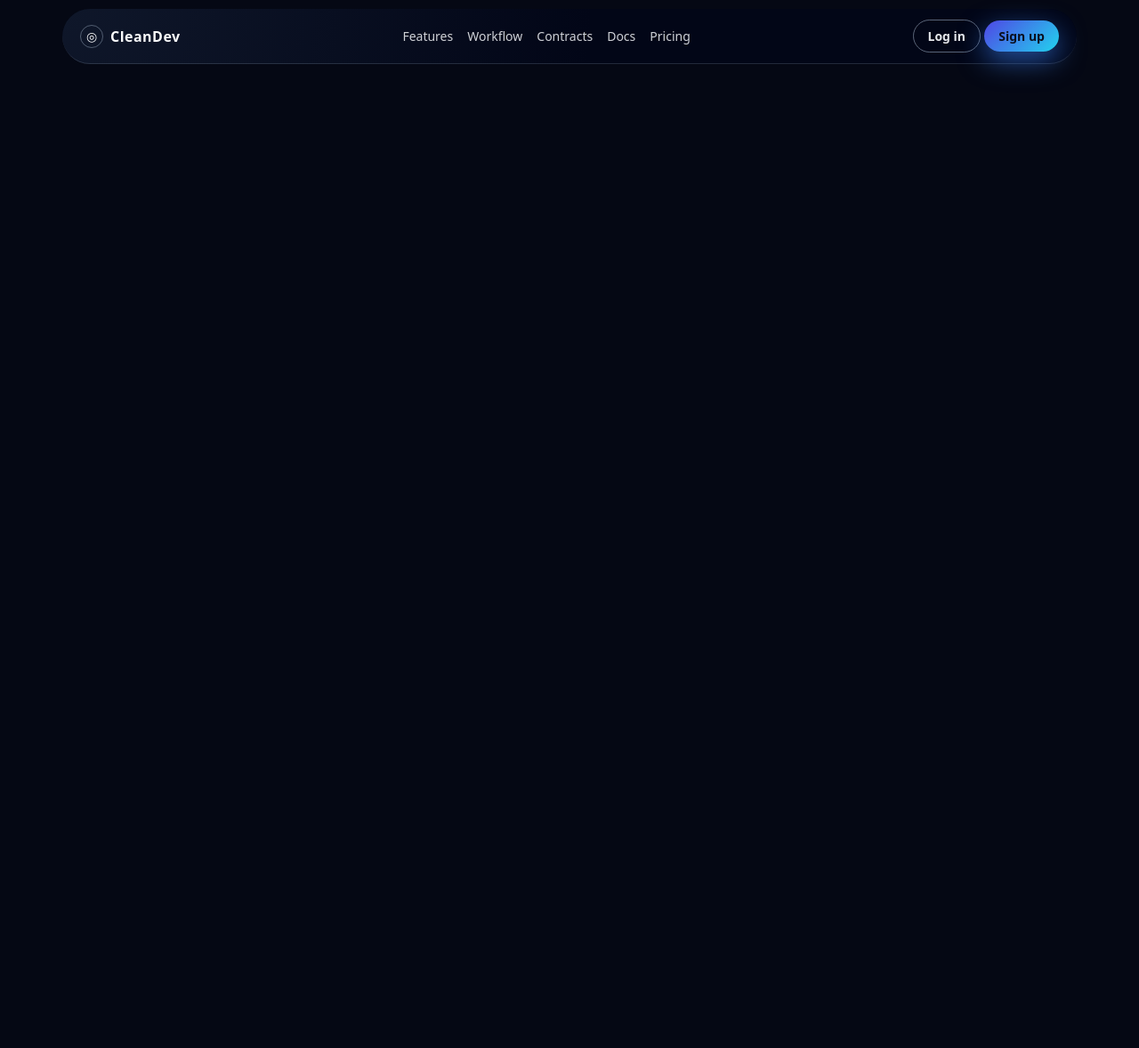
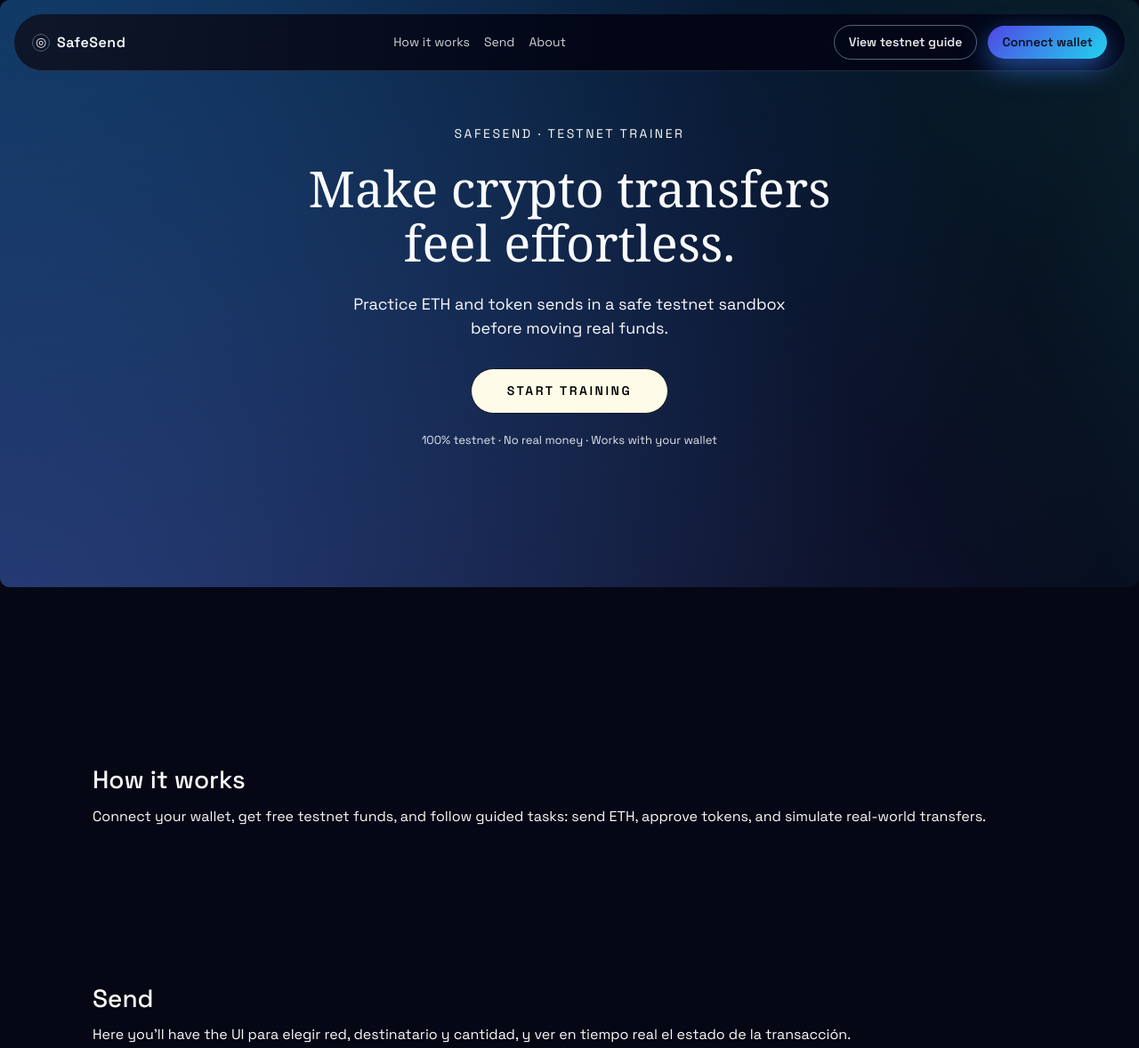
Before and after one commit to ivanramirez2/web3-wallet-trainer-ui, a plain HTML site: page index.html in a window 1280 px wide. Shown: the top 1178 px of the page at 89% size. Drawn offline with nearby package versions, Linux system fonts and the light colour scheme.

Commit message:
Add Space Grotesk font and update hero + header styling

```diff
--- a/assets/css/header.css
+++ b/assets/css/header.css
@@ -5,23 +5,25 @@
 
 body {
   margin: 0;
-  font-family: system-ui, -apple-system, BlinkMacSystemFont, "SF Pro Text",
-    "Segoe UI", sans-serif;
+    font-family: "Space Grotesk", system-ui, -apple-system, BlinkMacSystemFont,
+    "SF Pro Text", "Segoe UI", sans-serif;
   background: #050814;
   color: #f9fafb;
-  height: 2000px;
+  overflow-x: hidden;
 }
 
 /* ========= HEADER ========= */
 .site-header {
   position: fixed;
-  top: 10px;
-  left: 70px;
-  right: 70px;
+  top: 16px;
+  left: 50%;
+  transform: translateX(-50%);
+  width: min(1620px, calc(100% - 32px));
   backdrop-filter: blur(18px);
   background: radial-gradient(circle at top left, #0f172a 0, #020617 52%);
   border-bottom: 1px solid rgba(148, 163, 184, 0.22);
   border-radius: 50px;
+  z-index: 20;
 }
 
 .site-header__inner {
@@ -41,8 +43,8 @@ body {
 }
 
 .site-header__logo-mark {
-  width: 26px;
-  height: 26px;
+  width: 20px;
+  height: 20px;
   border-radius: 999px;
   border: 1px solid rgba(148, 163, 184, 0.5);
   display: inline-flex;
@@ -95,9 +97,147 @@ body {
   width: 100%;
 }
 
+/* Acciones header */
+.site-header__actions {
+  display: flex;
+  align-items: center;
+  gap: 12px;
+}
 
+/* ========= CONTENEDOR PRINCIPAL ========= */
+.container.principal {
+  position: relative;
+  max-width: 1120px;
+  margin: 0 auto;
+  padding: 120px 24px 80px; /* espacio para el header fixed */
+}
 
-/* ========= BOTONES ========= */
+/* Que los anchors no queden ocultos por el header */
+.section-how-it-works,
+.section-send,
+.section-about {
+  scroll-margin-top: 120px;
+}
+
+/* ========= HERO TIPO DUNE ========= */
+
+.hero {
+  position: relative;
+  width: 100vw;
+  min-height: calc(100vh - 140px); /* pantalla casi completa */
+  display: flex;
+  align-items: center;
+  justify-content: center;
+  text-align: center;
+  overflow: hidden;
+   border-radius: 11px;
+}
+
+/* Fondo degradado animado */
+.hero::before {
+  content: "";
+  position: absolute;
+  inset: 0;
+  background:
+    radial-gradient(circle at 0% 0%,   rgba(56, 189, 248, 0.25) 0, transparent 55%),   /* cyan suave arriba izq */
+    radial-gradient(circle at 100% 0%, rgba(94, 234, 212, 0.25) 0, transparent 55%),   /* verde agua arriba der */
+    radial-gradient(circle at 0% 100%, rgba(129, 140, 248, 0.35) 0, transparent 55%),  /* violeta abajo izq */
+    linear-gradient(120deg, #020617, #050814, #0b1120);
+  background-size: 160% 160%;
+  filter: saturate(1.3);
+  animation: heroGradientMove 5s ease-in-out infinite alternate;
+  z-index: -1;
+}
+
+@keyframes heroGradientMove {
+  0% {
+    background-position: 0% 50%;
+  }
+  50% {
+    background-position: 100% 50%;
+  }
+  100% {
+    background-position: 0% 50%;
+  }
+}
+
+.hero__inner {
+  max-width: 780px;
+  margin: 0 auto;
+  color: #f9fafb;
+}
+
+/* Eyebrow / etiqueta superior */
+.hero__eyebrow {
+  font-size: 14px;
+  text-transform: uppercase;
+  letter-spacing: 0.18em;
+  margin-bottom: 20px;
+}
+
+/* Título grande tipo Dune */
+.hero__title {
+  font-family: "Georgia", "Times New Roman", serif;
+  font-size: 56px;
+  line-height: 1.1;
+  margin: 0 0 24px;
+}
+
+/* Subtítulo */
+.hero__subtitle {
+  font-size: 18px;
+  max-width: 520px;
+  margin: 0 auto 32px;
+}
+
+/* Botón pill centrado */
+.hero__cta {
+  border: 1px solid #111827;
+  padding: 14px 40px;
+  border-radius: 999px;
+  background: #fefce8;
+  font-size: 14px;
+  font-weight: 600;
+  letter-spacing: 0.18em;
+  text-transform: uppercase;
+  cursor: pointer;
+  display: inline-flex;
+  align-items: center;
+  justify-content: center;
+  gap: 8px;
+
+  -webkit-transition: all 0.25s ease-in-out;
+  transition: all 0.25s ease-in-out;
+}
+
+.hero__cta:hover {
+  transform: translateY(-1px);
+  box-shadow: 0 18px 45px rgba(15, 23, 42, 0.35);
+}
+
+/* Texto pequeñito debajo del botón */
+.hero__meta {
+  margin-top: 20px;
+  font-size: 13px;
+  opacity: 0.9;
+}
+
+/* ========= SECCIONES DEBAJO DEL HERO ========= */
+
+.section-how-it-works,
+.section-send,
+.section-about {
+  padding: 80px 0;
+}
+
+.section-how-it-works h2,
+.section-send h2,
+.section-about h2 {
+  font-size: 28px;
+  margin-bottom: 12px;
+}
+
+/* ========= BOTONES GENERALES ========= */
 
 .btn {
   border: none;
@@ -150,7 +290,22 @@ body {
   }
 
   .site-header__nav {
-    display: none; /* versión simple sin menú hamburguesa */
+    display: none; /* versión simple sin hamburguesa */
+  }
+}
+
+@media (max-width: 768px) {
+  .hero {
+    border-radius: 24px;
+    min-height: 70vh;
+  }
+
+  .hero__title {
+    font-size: 36px;
+  }
+
+  .hero__subtitle {
+    font-size: 16px;
   }
 }
 
--- a/index.html
+++ b/index.html
@@ -1,46 +1,95 @@
 <!DOCTYPE html>
 <html lang="en">
 <head>
-    <meta charset="UTF-8">
-    <meta name="viewport" content="width=device-width, initial-scale=1.0">
-    <title>Document</title>
-    <link rel="stylesheet" href="/assets/css/header.css">
+  <meta charset="UTF-8" />
+  <meta name="viewport" content="width=device-width, initial-scale=1.0" />
+  <title>SafeSend · Testnet Wallet Trainer</title>
+
+  <link rel="preconnect" href="https://fonts.googleapis.com">
+  <link rel="preconnect" href="https://fonts.gstatic.com" crossorigin>
+  <link href="https://fonts.googleapis.com/css2?family=Space+Grotesk:wght@400;500;600;700&display=swap" rel="stylesheet">
+
+  <link href="https://cdn.jsdelivr.net/npm/bootstrap@5.3.3/dist/css/bootstrap.min.css" rel="stylesheet"/>
+  <link rel="stylesheet" href="/assets/css/header.css" />
+
 </head>
 <body>
-
-    <!-- Header -->
+  <!-- HEADER -->
   <header class="site-header">
-
-
     <div class="site-header__inner">
       <!-- Logo -->
       <div class="site-header__logo">
         <span class="site-header__logo-mark">◎</span>
-        <span class="site-header__logo-text">CleanDev</span>
+        <span class="site-header__logo-text">SafeSend</span>
       </div>
 
       <!-- Navegación principal -->
       <nav class="site-header__nav" aria-label="Main navigation">
-        <a href="#features" class="site-header__link">Features</a>
-        <a href="#workflow" class="site-header__link">Workflow</a>
-        <a href="#contracts" class="site-header__link">Contracts</a>
-        <a href="#docs" class="site-header__link">Docs</a>
-        <a href="#pricing" class="site-header__link">Pricing</a>
+        <a href="#HowItWorks" class="site-header__link">How it works</a>
+        <a href="#send" class="site-header__link">Send</a>
+        <a href="#about" class="site-header__link">About</a>
       </nav>
 
-        <!-- Acciones (login / signup) -->
+      <!-- Acciones -->
       <div class="site-header__actions">
-        <a href="#login" class="btn btn--ghost">Log in</a>
-        <a href="#signup" class="btn btn--primary">Sign up</a>
+        <a href="#login" class="btn btn--ghost">View testnet guide</a>
+        <a href="#signup" class="btn btn--primary">Connect wallet</a>
       </div>
-
     </div>
   </header>
 
+    <!-- HERO -->
+    <section class="hero">
+        <div class="hero__inner">
+        <p class="hero__eyebrow">SafeSend · Testnet Trainer</p>
 
+        <h1 class="hero__title">
+            Make crypto transfers<br />feel effortless.
+        </h1>
 
+        <p class="hero__subtitle">
+            Practice ETH and token sends in a safe testnet sandbox before moving real funds.
+        </p>
 
-    <section class=></section>
+        <button class="hero__cta">
+            START TRAINING
+        </button>
 
+        <p class="hero__meta">
+            100% testnet · No real money · Works with your wallet
+        </p>
+        </div>
+    </section>
+
+  <!-- CONTENEDOR PRINCIPAL -->
+  <div class="container principal">
+
+    <!-- How It Works -->
+    <section id="HowItWorks" class="section-how-it-works">
+      <h2>How it works</h2>
+      <p>
+        Connect your wallet, get free testnet funds, and follow guided tasks:
+        send ETH, approve tokens, and simulate real-world transfers.
+      </p>
+    </section>
+
+    <!-- Send -->
+    <section id="send" class="section-send">
+      <h2>Send</h2>
+      <p>
+        Here you’ll have the UI para elegir red, destinatario y cantidad, y ver
+        en tiempo real el estado de la transacción.
+      </p>
+    </section>
+
+    <!-- About -->
+    <section id="about" class="section-about">
+      <h2>About</h2>
+      <p>
+        SafeSend is a training interface for people who want to learn how to
+        use crypto wallets without risking real money.
+      </p>
+    </section>
+  </div>
 </body>
 </html>
```
Lines whose indentation alone changed are shown as unchanged.
